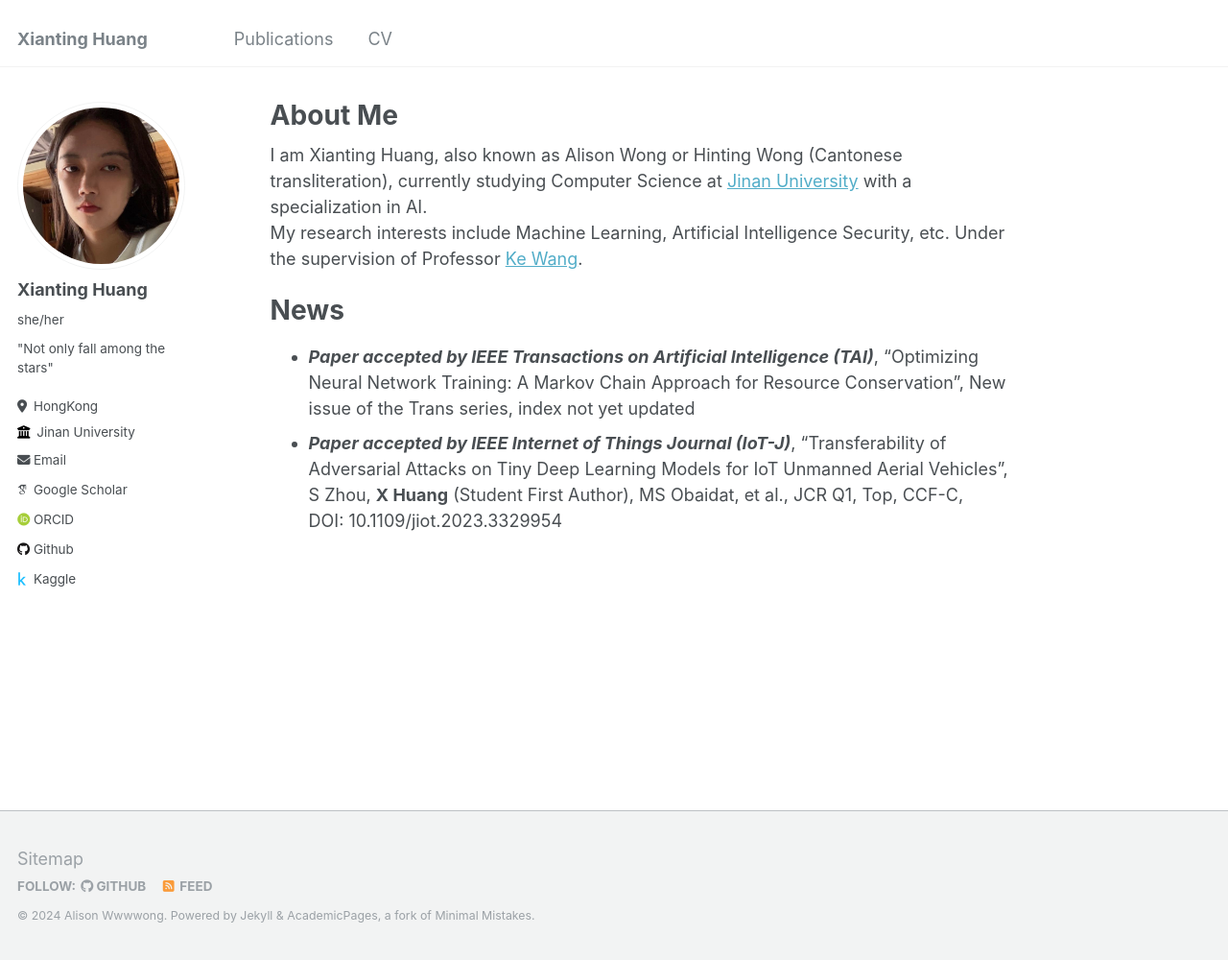
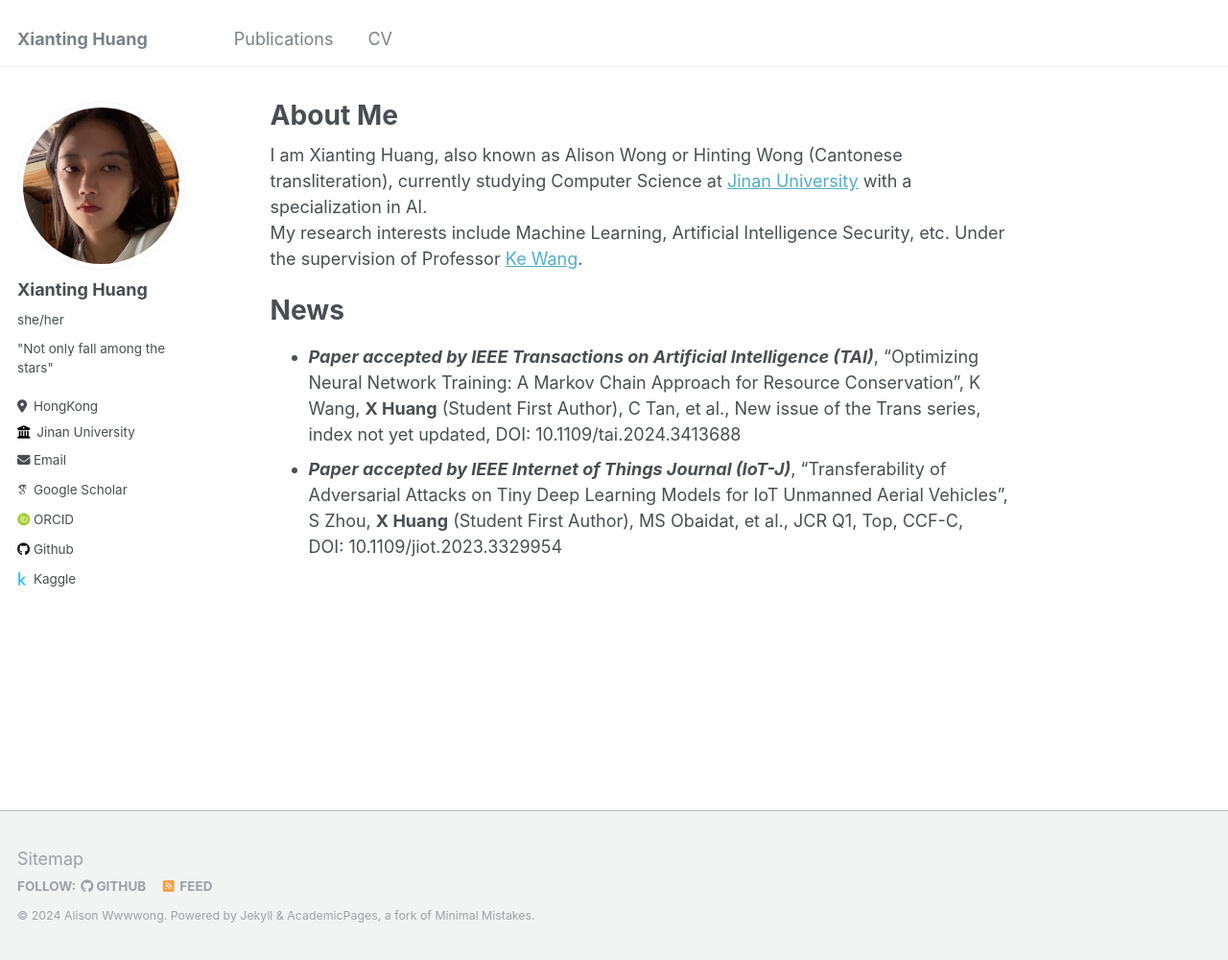
Before and after one commit to AlisonWWWong/my-academic-profile, a Jekyll site: the page built from _pages/about.md, in a window 1280 px wide and 1000 px high. Shown: the whole window at 96% size. Built offline with Jekyll 4.4.1, drawn with Linux system fonts in a browser that asks for light colours; some web fonts are replaced.

Commit message:
Update about.md

```diff
--- a/_pages/about.md
+++ b/_pages/about.md
@@ -15,5 +15,5 @@ My research interests include Machine Learning, Artificial Intelligence Security
 
 News
 ======
-* ***Paper accepted by IEEE Transactions on Artificial Intelligence (TAI)***, "Optimizing Neural Network Training: A Markov Chain Approach for Resource Conservation", New issue of the Trans series, index not yet updated
+* ***Paper accepted by IEEE Transactions on Artificial Intelligence (TAI)***, "Optimizing Neural Network Training: A Markov Chain Approach for Resource Conservation", K Wang, **X Huang** (Student First Author), C Tan, et al., New issue of the Trans series, index not yet updated, DOI: 10.1109/tai.2024.3413688
 * ***Paper accepted by IEEE Internet of Things Journal (IoT-J)***, "Transferability of Adversarial Attacks on Tiny Deep Learning Models for IoT Unmanned Aerial Vehicles", S Zhou, **X Huang** (Student First Author), MS Obaidat, et al., JCR Q1, Top, CCF-C, DOI: 10.1109/jiot.2023.3329954
```
